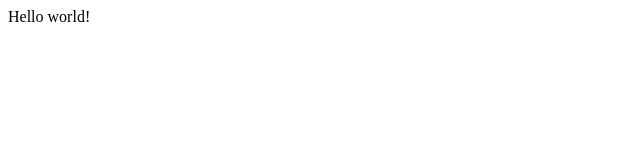
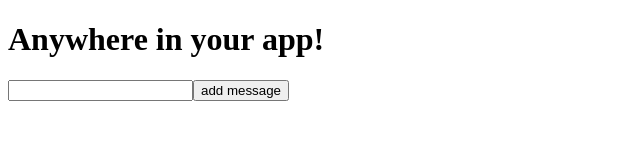
Before and after one commit to Hasansattar/fauna_db_gatsby_netlify_functions_serverless, a Gatsby site: page / in a window 1280 px wide. Shown: the whole page, without its empty margins (0-640 px from the left). Built offline with nearby package versions, Linux system fonts and the light colour scheme; Gatsby itself is replaced by a stand-in of ours.

Commit message:
fauna db netlify serverless function with gatsby and .toml file

```diff
--- a/package.json
+++ b/package.json
@@ -14,6 +14,8 @@
     "test": "echo \"Write tests! -> https://gatsby.dev/unit-testing\" && exit 1"
   },
   "dependencies": {
+    "faunadb": "^3.0.1",
+    "formik": "^2.2.4",
     "gatsby": "^2.25.3",
     "react": "^16.12.0",
     "react-dom": "^16.12.0"
--- a/src/pages/index.js
+++ b/src/pages/index.js
@@ -1,5 +1,60 @@
 import React from "react"
+import { Formik } from "formik"
 
 export default function Home() {
-  return <div>Hello world!</div>
+  return  <div>
+  <h1>Anywhere in your app!</h1>
+  <Formik
+    initialValues={{ message: '' }}
+    validate={values => {
+      const errors = {};
+      if (!values.message) {
+        errors.message = 'Required';
+      }
+      return errors;
+    }}
+    onSubmit={(values, { setSubmitting }) => {
+       console.log(values)
+
+       fetch(`/.netlify/functions/add_message` ,{
+         method: 'post',
+         body: JSON.stringify(values)
+       })
+       .then(Response=> Response.json())
+       .then(data=>{
+
+         console.log(data);
+
+        });
+
+
+    }}
+  >
+    {({
+      values,
+      errors,
+      touched,
+      handleChange,
+      handleBlur,
+      handleSubmit,
+      isSubmitting,
+      /* and other goodies */
+    }) => (
+      <form onSubmit={handleSubmit}>
+        <input
+          type="text"
+          name="message"
+          onChange={handleChange}
+          onBlur={handleBlur}
+          value={values.message}
+        />
+        {errors.message && touched.message && errors.email}
+
+        <button type="submit" disabled={isSubmitting}>
+          add message
+        </button>
+      </form>
+    )}
+  </Formik>
+</div>
 }
```
Also changed, not shown: functions/add_message/add_message.js (added, +38 -0 lines), functions/add_message/package.json (added, +14 -0 lines), netlify.toml (added), 2 other files.
